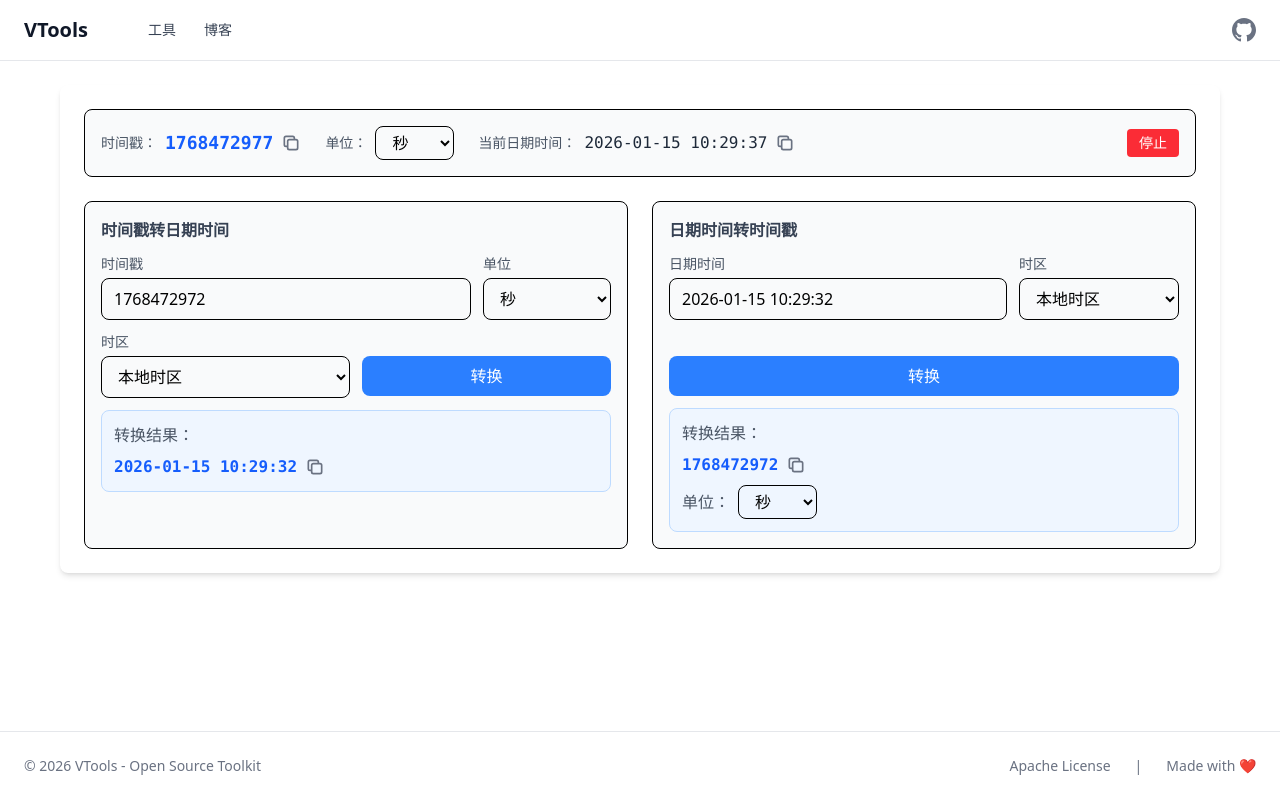
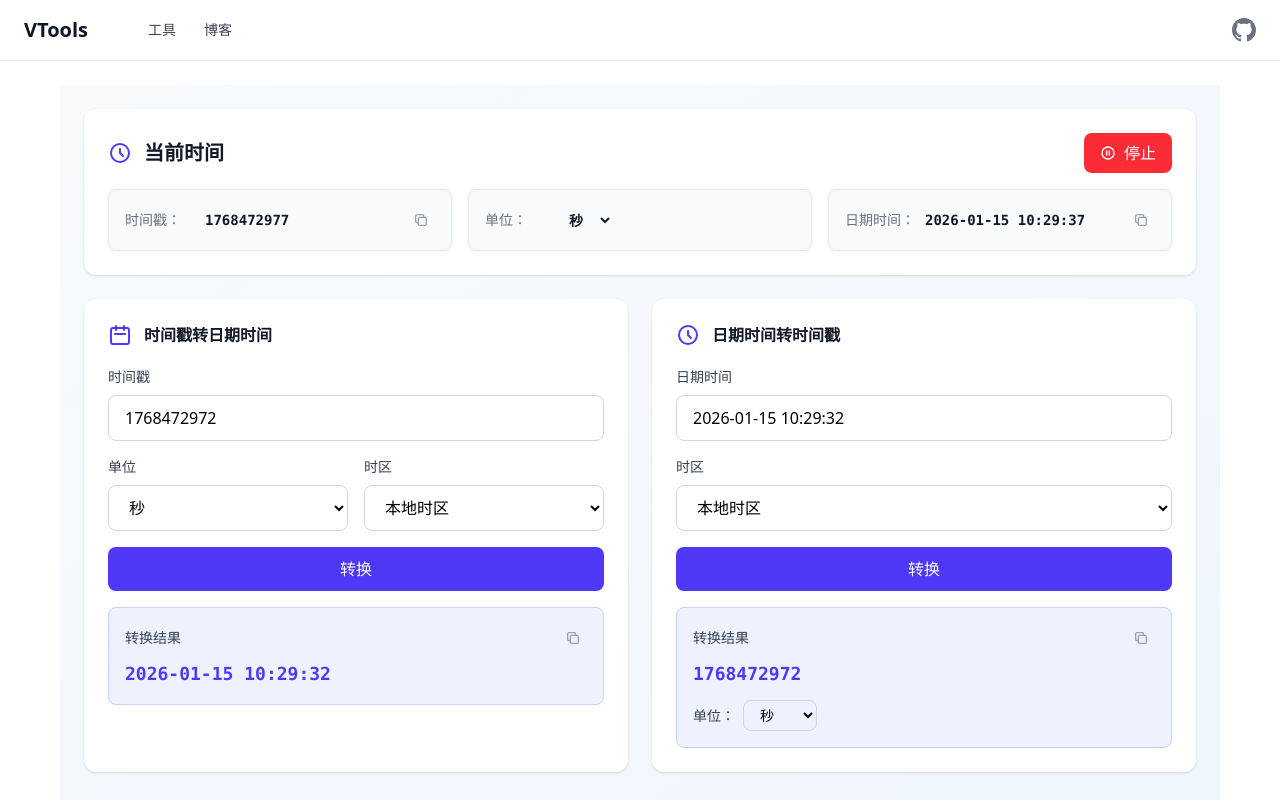
Before and after one commit to chihqiang/vtools, a Vue app: page /timestamp in a window 1280 px wide. Shown: the top 800 px of the page. Built offline with nearby package versions, Linux system fonts and the light colour scheme.

Commit message:
feat: 重构时间戳工具界面并增加时区支持
重构时间戳工具界面，采用新的设计风格和布局
增加完整的时区支持，包含全球所有可用时区
优化交互体验，添加图标和悬停效果

```diff
--- a/src/views/tools/TimestampTool.vue
+++ b/src/views/tools/TimestampTool.vue
@@ -1,130 +1,96 @@
 <template>
-  <div class="bg-white rounded-lg shadow-md p-6">
-    <div class="space-y-6">
-      <div class="border rounded-lg p-4 bg-gray-50">
-        <div class="flex items-center justify-between">
-          <div class="flex items-center space-x-6">
-            <div class="flex items-center space-x-2">
-              <span class="text-gray-600 text-sm">时间戳：</span>
-              <span class="font-mono text-lg font-bold text-blue-600">{{ currentTimestamp.value }}</span>
-              <button @click="copyToClipboard(currentTimestamp.value)" class="text-gray-500 hover:text-blue-500 transition-colors">
-                <svg class="w-5 h-5" fill="none" stroke="currentColor" viewBox="0 0 24 24">
-                  <path stroke-linecap="round" stroke-linejoin="round" stroke-width="2" d="M8 16H6a2 2 0 01-2-2V6a2 2 0 012-2h8a2 2 0 012 2v2m-6 12h8a2 2 0 002-2v-8a2 2 0 00-2-2h-8a2 2 0 00-2 2v8a2 2 0 002 2z"></path>
+  <div class="min-h-screen bg-gradient-to-br from-slate-50 to-blue-50 p-4 md:p-6">
+    <div class="max-w-7xl mx-auto space-y-6">
+      <div class="bg-white rounded-xl shadow-sm p-4 md:p-6">
+        <div class="flex flex-col md:flex-row md:items-center md:justify-between gap-4">
+          <div class="flex items-center gap-3">
+            <svg class="w-6 h-6 text-indigo-600" viewBox="0 0 24 24" fill="none" stroke="currentColor">
+              <path stroke-linecap="round" stroke-linejoin="round" stroke-width="2" d="M12 8v4l3 3m6-3a9 9 0 11-18 0 9 9 0 0118 0z" />
+            </svg>
+            <h2 class="text-lg md:text-xl font-semibold text-gray-900">当前时间</h2>
+          </div>
+          <button
+            @click="toggleTimer"
+            :class="[
+              'inline-flex items-center gap-2 px-4 py-2 rounded-lg font-medium transition-colors',
+              isRunning ? 'bg-red-500 text-white hover:bg-red-600' : 'bg-green-500 text-white hover:bg-green-600'
+            ]"
+          >
+            <svg class="w-4 h-4" viewBox="0 0 24 24" fill="none" stroke="currentColor">
+              <path v-if="isRunning" stroke-linecap="round" stroke-linejoin="round" stroke-width="2" d="M10 9v6m4-6v6m7-3a9 9 0 11-18 0 9 9 0 0118 0z" />
+              <path v-else stroke-linecap="round" stroke-linejoin="round" stroke-width="2" d="M14.752 11.168l-3.197-2.132A1 1 0 0010 9.87v4.263a1 1 0 001.555.832l3.197-2.132a1 1 0 000-1.664z" />
+              <path v-if="!isRunning" stroke-linecap="round" stroke-linejoin="round" stroke-width="2" d="M21 12a9 9 0 11-18 0 9 9 0 0118 0z" />
+            </svg>
+            {{ isRunning ? '停止' : '开始' }}
+          </button>
+        </div>
+        <div class="grid grid-cols-1 sm:grid-cols-2 lg:grid-cols-3 gap-4 mt-4">
+          <div class="flex items-center p-4 border border-gray-200 rounded-lg bg-slate-50 hover:border-indigo-500 hover:bg-slate-100 transition-all">
+            <span class="text-sm font-medium text-gray-500 min-w-[80px] flex-shrink-0">时间戳：</span>
+            <span class="text-sm font-semibold text-gray-900 font-mono flex-1">{{ currentTimestamp.value }}</span>
+            <button @click="copyToClipboard(currentTimestamp.value)" class="ml-2 p-1.5 text-gray-400 hover:text-indigo-600 transition-colors">
+              <svg class="w-4 h-4" fill="none" stroke="currentColor" viewBox="0 0 24 24">
+                <path stroke-linecap="round" stroke-linejoin="round" stroke-width="2" d="M8 16H6a2 2 0 01-2-2V6a2 2 0 012-2h8a2 2 0 012 2v2m-6 12h8a2 2 0 002-2v-8a2 2 0 00-2-2h-8a2 2 0 00-2 2v8a2 2 0 002 2z" />
               </svg>
             </button>
           </div>
-            <div class="flex items-center space-x-2">
-              <span class="text-gray-600 text-sm">单位：</span>
+          <div class="flex items-center p-4 border border-gray-200 rounded-lg bg-slate-50 hover:border-indigo-500 hover:bg-slate-100 transition-all">
+            <span class="text-sm font-medium text-gray-500 min-w-[80px] flex-shrink-0">单位：</span>
             <select
               v-model="currentTimestamp.unit"
               @change="updateCurrentTimestamp"
-                class="px-3 py-1 border rounded-lg focus:outline-none focus:ring-2 focus:ring-blue-500"
+              class="text-sm font-semibold text-gray-900 bg-transparent border-none focus:outline-none focus:ring-0 cursor-pointer"
             >
               <option value="seconds">秒</option>
               <option value="milliseconds">毫秒</option>
             </select>
           </div>
-            <div class="flex items-center space-x-2">
-              <span class="text-gray-600 text-sm">当前日期时间：</span>
-              <span class="font-mono text-gray-800">{{ currentTimestamp.datetime }}</span>
-              <button @click="copyToClipboard(currentTimestamp.datetime)" class="text-gray-500 hover:text-blue-500 transition-colors">
-                <svg class="w-5 h-5" fill="none" stroke="currentColor" viewBox="0 0 24 24">
-                  <path stroke-linecap="round" stroke-linejoin="round" stroke-width="2" d="M8 16H6a2 2 0 01-2-2V6a2 2 0 012-2h8a2 2 0 012 2v2m-6 12h8a2 2 0 002-2v-8a2 2 0 00-2-2h-8a2 2 0 00-2 2v8a2 2 0 002 2z"></path>
+          <div class="flex items-center p-4 border border-gray-200 rounded-lg bg-slate-50 hover:border-indigo-500 hover:bg-slate-100 transition-all">
+            <span class="text-sm font-medium text-gray-500 min-w-[80px] flex-shrink-0">日期时间：</span>
+            <span class="text-sm font-semibold text-gray-900 font-mono flex-1">{{ currentTimestamp.datetime }}</span>
+            <button @click="copyToClipboard(currentTimestamp.datetime)" class="ml-2 p-1.5 text-gray-400 hover:text-indigo-600 transition-colors">
+              <svg class="w-4 h-4" fill="none" stroke="currentColor" viewBox="0 0 24 24">
+                <path stroke-linecap="round" stroke-linejoin="round" stroke-width="2" d="M8 16H6a2 2 0 01-2-2V6a2 2 0 012-2h8a2 2 0 012 2v2m-6 12h8a2 2 0 002-2v-8a2 2 0 00-2-2h-8a2 2 0 00-2 2v8a2 2 0 002 2z" />
               </svg>
             </button>
           </div>
         </div>
-          <button
-            @click="toggleTimer"
-            :class="[
-              'px-3 py-1 rounded text-sm transition-colors',
-              isRunning ? 'bg-red-500 text-white hover:bg-red-600' : 'bg-green-500 text-white hover:bg-green-600'
-            ]"
-          >
-            {{ isRunning ? '停止' : '开始' }}
-          </button>
-        </div>
       </div>
 
       <div class="grid grid-cols-1 md:grid-cols-2 gap-6">
-        <div class="border rounded-lg p-4 bg-gray-50">
-          <h3 class="font-semibold text-gray-700 mb-3">时间戳转日期时间</h3>
-          <div class="space-y-3">
-            <div class="flex space-x-3">
-              <div class="flex-1">
-                <label class="block text-sm text-gray-600 mb-1">时间戳</label>
+        <div class="bg-white rounded-xl shadow-sm p-4 md:p-6 hover:shadow-md transition-shadow">
+          <div class="flex items-center gap-3 mb-5">
+            <svg class="w-6 h-6 text-indigo-600" viewBox="0 0 24 24" fill="none" stroke="currentColor">
+              <path stroke-linecap="round" stroke-linejoin="round" stroke-width="2" d="M8 7V3m8 4V3m-9 8h10M5 21h14a2 2 0 002-2V7a2 2 0 00-2-2H5a2 2 0 00-2 2v12a2 2 0 002 2z" />
+            </svg>
+            <h3 class="text-base font-semibold text-gray-900">时间戳转日期时间</h3>
+          </div>
+          <div class="space-y-4">
+            <div>
+              <label class="block text-sm font-medium text-gray-700 mb-2">时间戳</label>
               <input
                 v-model="timestampInput"
                 type="text"
                 placeholder="输入时间戳"
-                  class="w-full px-3 py-2 border rounded-lg focus:outline-none focus:ring-2 focus:ring-blue-500"
+                class="w-full px-4 py-2.5 border border-gray-300 rounded-lg focus:outline-none focus:ring-2 focus:ring-indigo-500 focus:border-transparent transition-all"
               />
             </div>
-              <div class="w-32">
-                <label class="block text-sm text-gray-600 mb-1">单位</label>
+            <div class="grid grid-cols-2 gap-4">
+              <div>
+                <label class="block text-sm font-medium text-gray-700 mb-2">单位</label>
                 <select
                   v-model="timestampUnit"
-                  class="w-full px-3 py-2 border rounded-lg focus:outline-none focus:ring-2 focus:ring-blue-500"
+                  class="w-full px-4 py-2.5 border border-gray-300 rounded-lg focus:outline-none focus:ring-2 focus:ring-indigo-500 focus:border-transparent transition-all"
                 >
                   <option value="seconds">秒</option>
                   <option value="milliseconds">毫秒</option>
                 </select>
               </div>
-            </div>
-            <div class="flex space-x-3">
-              <div class="flex-1">
-                <label class="block text-sm text-gray-600 mb-1">时区</label>
+              <div>
+                <label class="block text-sm font-medium text-gray-700 mb-2">时区</label>
                 <select
                   v-model="timestampTimezone"
-                  class="w-full px-3 py-2 border rounded-lg focus:outline-none focus:ring-2 focus:ring-blue-500"
-                >
-                  <option v-for="option in timezoneOptions" :key="option.value" :value="option.value">
-                    {{ option.label }}
-                  </option>
-                </select>
-              </div>
-              <div class="flex-1">
-                <label class="block text-sm text-gray-600 mb-1">&nbsp;</label>
-                <button
-                  @click="convertTimestampToDate"
-                  class="w-full bg-blue-500 text-white py-2 rounded-lg hover:bg-blue-600 transition-colors"
-                >
-                  转换
-                </button>
-              </div>
-            </div>
-            <div v-if="timestampResult" class="p-3 bg-blue-50 rounded-lg border border-blue-200">
-              <span class="text-gray-600">转换结果：</span>
-              <div class="flex items-center space-x-2 mt-2">
-                <span class="font-mono font-bold text-blue-600">{{ timestampResult }}</span>
-                <button @click="copyToClipboard(timestampResult)" class="text-gray-500 hover:text-blue-500 transition-colors">
-                  <svg class="w-5 h-5" fill="none" stroke="currentColor" viewBox="0 0 24 24">
-                    <path stroke-linecap="round" stroke-linejoin="round" stroke-width="2" d="M8 16H6a2 2 0 01-2-2V6a2 2 0 012-2h8a2 2 0 012 2v2m-6 12h8a2 2 0 002-2v-8a2 2 0 00-2-2h-8a2 2 0 00-2 2v8a2 2 0 002 2z"></path>
-                  </svg>
-                </button>
-              </div>
-            </div>
-          </div>
-        </div>
-
-        <div class="border rounded-lg p-4 bg-gray-50">
-          <h3 class="font-semibold text-gray-700 mb-3">日期时间转时间戳</h3>
-          <div class="space-y-3">
-            <div class="flex space-x-3">
-              <div class="flex-1">
-                <label class="block text-sm text-gray-600 mb-1">日期时间</label>
-                <input
-                  v-model="dateInput.datetime"
-                  type="text"
-                  placeholder="例如：2024-01-01 12:00:00"
-                  class="w-full px-3 py-2 border rounded-lg focus:outline-none focus:ring-2 focus:ring-blue-500"
-                />
-              </div>
-              <div class="w-40">
-                <label class="block text-sm text-gray-600 mb-1">时区</label>
-                <select
-                  v-model="dateTimezone"
-                  class="w-full px-3 py-2 border rounded-lg focus:outline-none focus:ring-2 focus:ring-blue-500"
+                  class="w-full px-4 py-2.5 border border-gray-300 rounded-lg focus:outline-none focus:ring-2 focus:ring-indigo-500 focus:border-transparent transition-all"
                 >
                   <option v-for="option in timezoneOptions" :key="option.value" :value="option.value">
                     {{ option.label }}
@@ -132,33 +98,76 @@
                 </select>
               </div>
             </div>
-            <div class="flex space-x-3">
-              <div class="flex-1">
-                <label class="block text-sm text-gray-600 mb-1">&nbsp;</label>
             <button
-                  @click="convertDateToTimestamp"
-                  class="w-full bg-blue-500 text-white py-2 rounded-lg hover:bg-blue-600 transition-colors"
+              @click="convertTimestampToDate"
+              class="w-full bg-indigo-600 text-white py-2.5 rounded-lg font-medium hover:bg-indigo-700 transition-colors"
             >
               转换
             </button>
-              </div>
-            </div>
-            <div v-if="dateResult.value" class="p-3 bg-blue-50 rounded-lg border border-blue-200">
-              <span class="text-gray-600">转换结果：</span>
-              <div class="flex items-center space-x-2 mt-2">
-                <span class="font-mono font-bold text-blue-600">{{ dateResult.value }}</span>
-                <button @click="copyToClipboard(dateResult.value)" class="text-gray-500 hover:text-blue-500 transition-colors">
-                  <svg class="w-5 h-5" fill="none" stroke="currentColor" viewBox="0 0 24 24">
-                    <path stroke-linecap="round" stroke-linejoin="round" stroke-width="2" d="M8 16H6a2 2 0 01-2-2V6a2 2 0 012-2h8a2 2 0 012 2v2m-6 12h8a2 2 0 002-2v-8a2 2 0 00-2-2h-8a2 2 0 00-2 2v8a2 2 0 002 2z"></path>
+            <div v-if="timestampResult" class="p-4 bg-indigo-50 border border-indigo-200 rounded-lg">
+              <div class="flex items-center justify-between">
+                <span class="text-sm font-medium text-gray-700">转换结果</span>
+                <button @click="copyToClipboard(timestampResult)" class="p-1.5 text-gray-400 hover:text-indigo-600 transition-colors">
+                  <svg class="w-4 h-4" fill="none" stroke="currentColor" viewBox="0 0 24 24">
+                    <path stroke-linecap="round" stroke-linejoin="round" stroke-width="2" d="M8 16H6a2 2 0 01-2-2V6a2 2 0 012-2h8a2 2 0 012 2v2m-6 12h8a2 2 0 002-2v-8a2 2 0 00-2-2h-8a2 2 0 00-2 2v8a2 2 0 002 2z" />
                   </svg>
                 </button>
               </div>
-              <div class="flex items-center space-x-2 mt-2">
-                <span class="text-gray-600">单位：</span>
+              <span class="text-lg font-mono font-bold text-indigo-600 mt-2 block">{{ timestampResult }}</span>
+            </div>
+          </div>
+        </div>
+
+        <div class="bg-white rounded-xl shadow-sm p-4 md:p-6 hover:shadow-md transition-shadow">
+          <div class="flex items-center gap-3 mb-5">
+            <svg class="w-6 h-6 text-indigo-600" viewBox="0 0 24 24" fill="none" stroke="currentColor">
+              <path stroke-linecap="round" stroke-linejoin="round" stroke-width="2" d="M12 8v4l3 3m6-3a9 9 0 11-18 0 9 9 0 0118 0z" />
+            </svg>
+            <h3 class="text-base font-semibold text-gray-900">日期时间转时间戳</h3>
+          </div>
+          <div class="space-y-4">
+            <div>
+              <label class="block text-sm font-medium text-gray-700 mb-2">日期时间</label>
+              <input
+                v-model="dateInput.datetime"
+                type="text"
+                placeholder="例如：2024-01-01 12:00:00"
+                class="w-full px-4 py-2.5 border border-gray-300 rounded-lg focus:outline-none focus:ring-2 focus:ring-indigo-500 focus:border-transparent transition-all"
+              />
+            </div>
+            <div>
+              <label class="block text-sm font-medium text-gray-700 mb-2">时区</label>
+              <select
+                v-model="dateTimezone"
+                class="w-full px-4 py-2.5 border border-gray-300 rounded-lg focus:outline-none focus:ring-2 focus:ring-indigo-500 focus:border-transparent transition-all"
+              >
+                <option v-for="option in timezoneOptions" :key="option.value" :value="option.value">
+                  {{ option.label }}
+                </option>
+              </select>
+            </div>
+            <button
+              @click="convertDateToTimestamp"
+              class="w-full bg-indigo-600 text-white py-2.5 rounded-lg font-medium hover:bg-indigo-700 transition-colors"
+            >
+              转换
+            </button>
+            <div v-if="dateResult.value" class="p-4 bg-indigo-50 border border-indigo-200 rounded-lg">
+              <div class="flex items-center justify-between mb-2">
+                <span class="text-sm font-medium text-gray-700">转换结果</span>
+                <button @click="copyToClipboard(dateResult.value)" class="p-1.5 text-gray-400 hover:text-indigo-600 transition-colors">
+                  <svg class="w-4 h-4" fill="none" stroke="currentColor" viewBox="0 0 24 24">
+                    <path stroke-linecap="round" stroke-linejoin="round" stroke-width="2" d="M8 16H6a2 2 0 01-2-2V6a2 2 0 012-2h8a2 2 0 012 2v2m-6 12h8a2 2 0 002-2v-8a2 2 0 00-2-2h-8a2 2 0 00-2 2v8a2 2 0 002 2z" />
+                  </svg>
+                </button>
+              </div>
+              <span class="text-lg font-mono font-bold text-indigo-600 block">{{ dateResult.value }}</span>
+              <div class="flex items-center gap-2 mt-3">
+                <span class="text-sm font-medium text-gray-700">单位：</span>
                 <select
                   v-model="dateResult.unit"
                   @change="updateDateResultUnit"
-                  class="px-3 py-1 border rounded-lg focus:outline-none focus:ring-2 focus:ring-blue-500"
+                  class="px-3 py-1 border border-gray-300 rounded-lg focus:outline-none focus:ring-2 focus:ring-indigo-500 text-sm"
                 >
                   <option value="seconds">秒</option>
                   <option value="milliseconds">毫秒</option>
@@ -182,25 +191,94 @@ import timezone from 'dayjs/plugin/timezone'
 dayjs.extend(utc)
 dayjs.extend(timezone)
 
+declare global {
+  interface Intl {
+    supportedValuesOf(code: 'timezone'): string[]
+  }
+}
+
 const toast = useToast()
 
-type TimezoneType = 'local' | 'UTC' | 'Asia/Shanghai' | 'America/New_York' | 'America/Los_Angeles' | 'Europe/London' | 'Europe/Paris' | 'Asia/Tokyo'
+type TimezoneType = string
 
 interface TimezoneOption {
   value: TimezoneType
   label: string
 }
 
-const timezoneOptions: TimezoneOption[] = [
-  { value: 'local', label: '本地时区' },
-  { value: 'UTC', label: 'UTC (UTC+0)' },
-  { value: 'Asia/Shanghai', label: '中国 (UTC+8)' },
-  { value: 'America/New_York', label: '美国东部 (UTC-5)' },
-  { value: 'America/Los_Angeles', label: '美国西部 (UTC-8)' },
-  { value: 'Europe/London', label: '伦敦 (UTC+0)' },
-  { value: 'Europe/Paris', label: '巴黎 (UTC+1)' },
-  { value: 'Asia/Tokyo', label: '东京 (UTC+9)' }
+const getTimezoneOffset = (tz: string): string => {
+  if (tz === 'local') {
+    const offset = -new Date().getTimezoneOffset() / 60
+    const sign = offset >= 0 ? '+' : ''
+    return `UTC${sign}${offset}`
+  }
+  if (tz === 'UTC') {
+    return 'UTC+0'
+  }
+  try {
+    const offset = dayjs().tz(tz).utcOffset() / 60
+    const sign = offset >= 0 ? '+' : ''
+    return `UTC${sign}${offset}`
+  } catch {
+    return ''
+  }
+}
+
+const commonTimezones = [
+  'UTC',
+  'Africa/Cairo',
+  'Africa/Johannesburg',
+  'Africa/Lagos',
+  'Africa/Nairobi',
+  'America/Argentina/Buenos_Aires',
+  'America/Bogota',
+  'America/Chicago',
+  'America/Denver',
+  'America/Los_Angeles',
+  'America/Mexico_City',
+  'America/New_York',
+  'America/Phoenix',
+  'America/Sao_Paulo',
+  'America/Toronto',
+  'America/Vancouver',
+  'Asia/Bangkok',
+  'Asia/Dubai',
+  'Asia/Hong_Kong',
+  'Asia/Jakarta',
+  'Asia/Kolkata',
+  'Asia/Seoul',
+  'Asia/Shanghai',
+  'Asia/Singapore',
+  'Asia/Taipei',
+  'Asia/Tehran',
+  'Asia/Tokyo',
+  'Australia/Brisbane',
+  'Australia/Melbourne',
+  'Australia/Sydney',
+  'Europe/Berlin',
+  'Europe/Istanbul',
+  'Europe/London',
+  'Europe/Madrid',
+  'Europe/Moscow',
+  'Europe/Paris',
+  'Europe/Rome',
+  'Pacific/Auckland',
+  'Pacific/Honolulu'
 ]
+
+const allTimezones = (() => {
+  try {
+    const supportedTimezones = ((Intl as unknown) as { supportedValuesOf(code: 'timezone'): string[] }).supportedValuesOf('timezone')
+    return ['local', 'UTC', ...supportedTimezones.sort()]
+  } catch {
+    return ['local', ...commonTimezones.sort()]
+  }
+})()
+
+const timezoneOptions: TimezoneOption[] = allTimezones.map(tz => ({
+  value: tz,
+  label: tz === 'local' ? '本地时区' : `${tz} (${getTimezoneOffset(tz)})`
+}))
 
 const currentTimestamp = ref({
   value: '',
```
Lines whose indentation alone changed are shown as unchanged.
